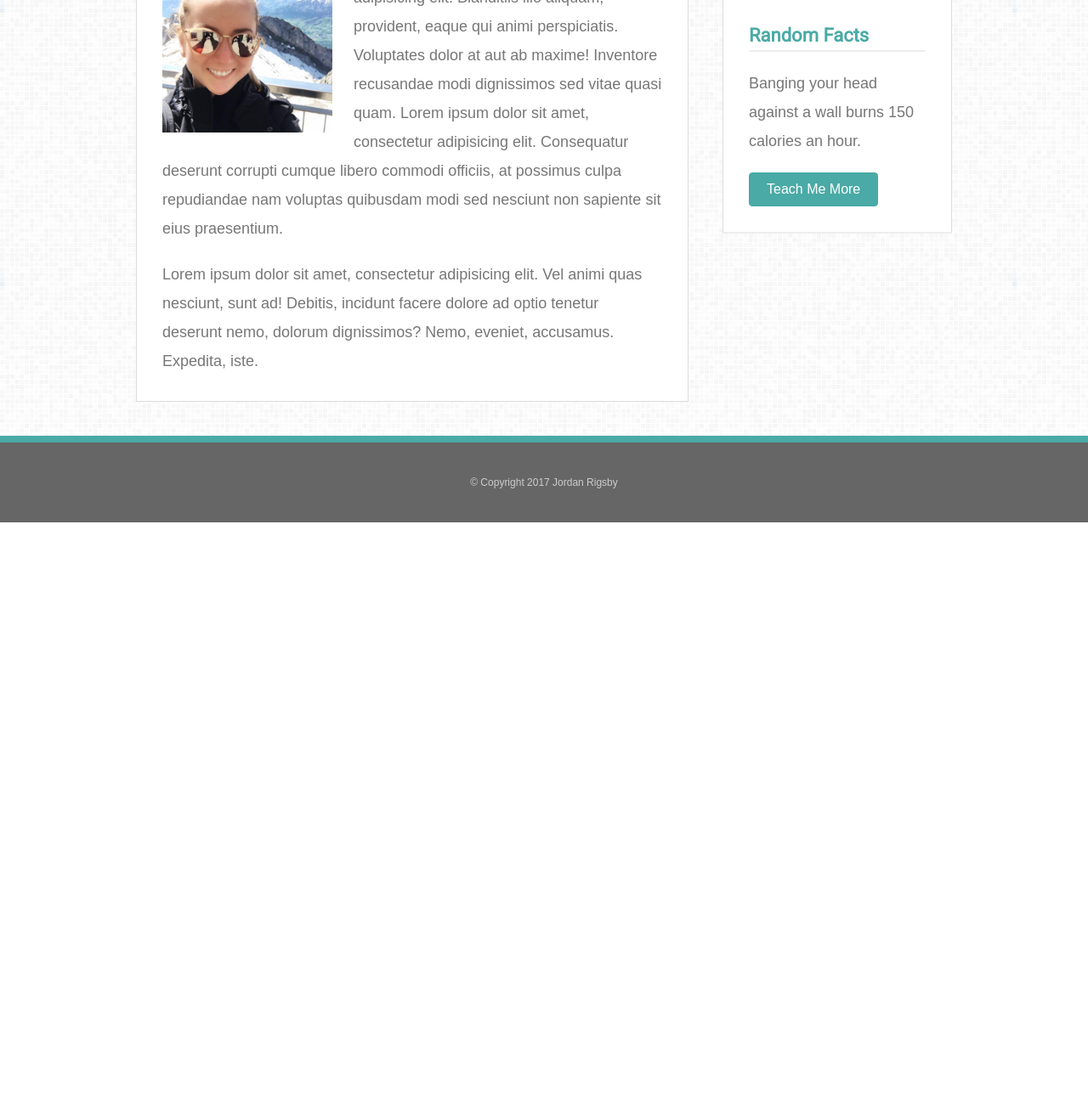
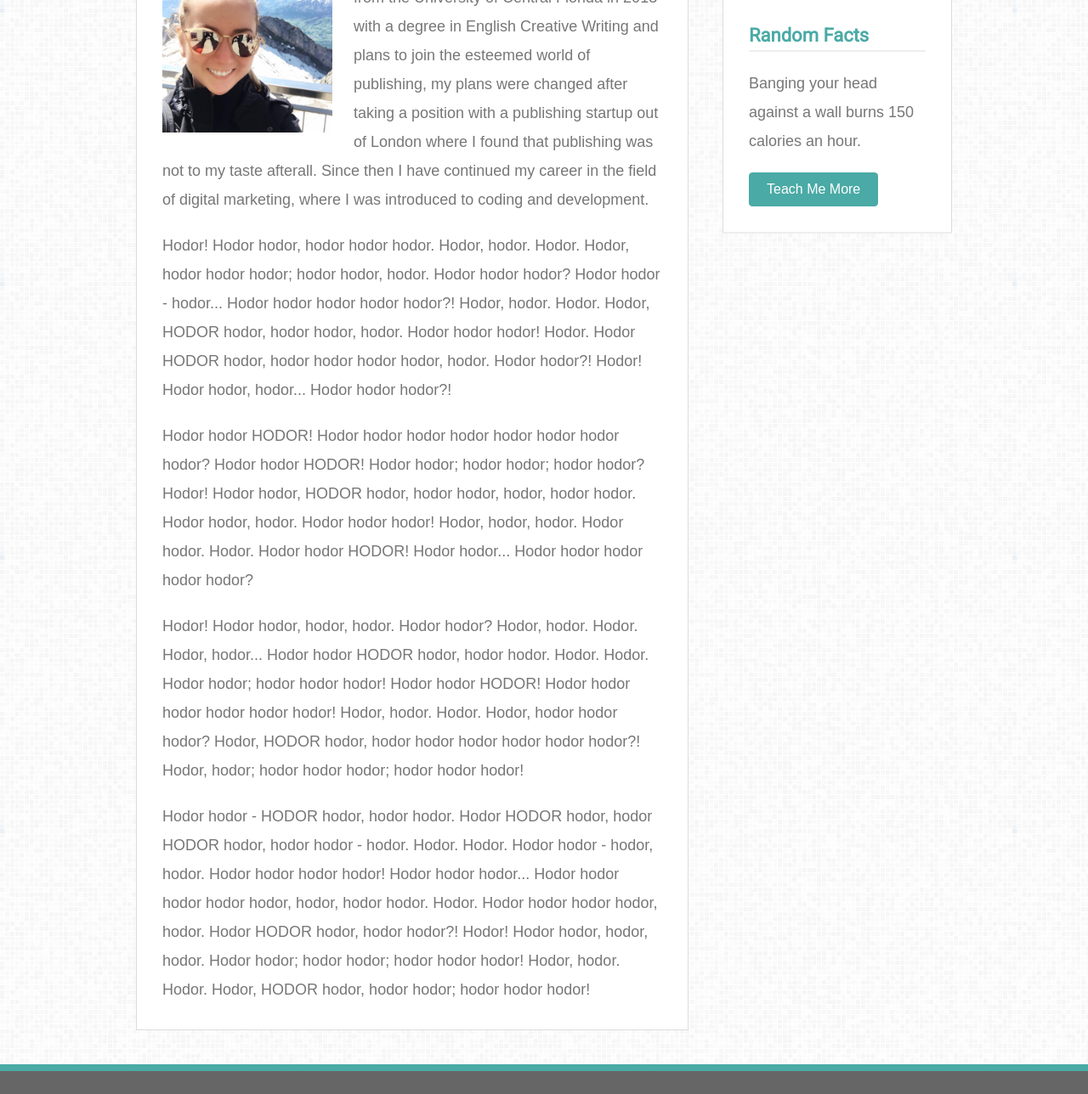
Before and after one commit to jorigs/basic-portfolio2, a plain HTML site: page index.html in a window 1280 px wide. Shown: the part 307-1595 px from the top of the page at 85% size. Before the commit the page ends 922 px from the top, so only its background shows below. Drawn offline with nearby package versions, Linux system fonts and the light colour scheme; a web font is replaced by a local one.

Commit message:
added bio

```diff
--- a/index.html
+++ b/index.html
@@ -27,9 +27,15 @@
 
 		<img src="assets/images/jordan-switzerland-mountains.jpg" class="auth-image" id="main-img" alt="Jordan's Picture">
 
-		<p>Lorem ipsum dolor sit amet, consectetur adipisicing elit. Blanditiis illo aliquam, provident, eaque qui animi perspiciatis. Voluptates dolor at aut ab maxime! Inventore recusandae modi dignissimos sed vitae quasi quam. Lorem ipsum dolor sit amet, consectetur adipisicing elit. Consequatur deserunt corrupti cumque libero commodi officiis, at possimus culpa repudiandae nam voluptas quibusdam modi sed nesciunt non sapiente sit eius praesentium.</p>
+		<p>My name is Jordan Rigsby. After graduating from the University of Central Florida in 2013 with a degree in English Creative Writing and plans to join the esteemed world of publishing, my plans were changed after taking a position with a publishing startup out of London where I found that publishing was not to my taste afterall. Since then I have continued my career in the field of digital marketing, where I was introduced to coding and development.</p>
 
-		<p>Lorem ipsum dolor sit amet, consectetur adipisicing elit. Vel animi quas nesciunt, sunt ad! Debitis, incidunt facere dolore ad optio tenetur deserunt nemo, dolorum dignissimos? Nemo, eveniet, accusamus. Expedita, iste.</p>
+		<p>Hodor! Hodor hodor, hodor hodor hodor. Hodor, hodor. Hodor. Hodor, hodor hodor hodor; hodor hodor, hodor. Hodor hodor hodor? Hodor hodor - hodor... Hodor hodor hodor hodor hodor?! Hodor, hodor. Hodor. Hodor, HODOR hodor, hodor hodor, hodor. Hodor hodor hodor! Hodor. Hodor HODOR hodor, hodor hodor hodor hodor, hodor. Hodor hodor?! Hodor! Hodor hodor, hodor... Hodor hodor hodor?! </p>
+
+		<p>Hodor hodor HODOR! Hodor hodor hodor hodor hodor hodor hodor hodor? Hodor hodor HODOR! Hodor hodor; hodor hodor; hodor hodor? Hodor! Hodor hodor, HODOR hodor, hodor hodor, hodor, hodor hodor. Hodor hodor, hodor. Hodor hodor hodor! Hodor, hodor, hodor. Hodor hodor. Hodor. Hodor hodor HODOR! Hodor hodor... Hodor hodor hodor hodor hodor? </p>
+
+		<p>Hodor! Hodor hodor, hodor, hodor. Hodor hodor? Hodor, hodor. Hodor. Hodor, hodor... Hodor hodor HODOR hodor, hodor hodor. Hodor. Hodor. Hodor hodor; hodor hodor hodor! Hodor hodor HODOR! Hodor hodor hodor hodor hodor hodor! Hodor, hodor. Hodor. Hodor, hodor hodor hodor? Hodor, HODOR hodor, hodor hodor hodor hodor hodor hodor?! Hodor, hodor; hodor hodor hodor; hodor hodor hodor! </p>
+
+		<p>Hodor hodor - HODOR hodor, hodor hodor. Hodor HODOR hodor, hodor HODOR hodor, hodor hodor - hodor. Hodor. Hodor. Hodor hodor - hodor, hodor. Hodor hodor hodor hodor! Hodor hodor hodor... Hodor hodor hodor hodor hodor, hodor, hodor hodor. Hodor. Hodor hodor hodor hodor, hodor. Hodor HODOR hodor, hodor hodor?! Hodor! Hodor hodor, hodor, hodor. Hodor hodor; hodor hodor; hodor hodor hodor! Hodor, hodor. Hodor. Hodor, HODOR hodor, hodor hodor; hodor hodor hodor! </p>
 
 	</section>
 
```
